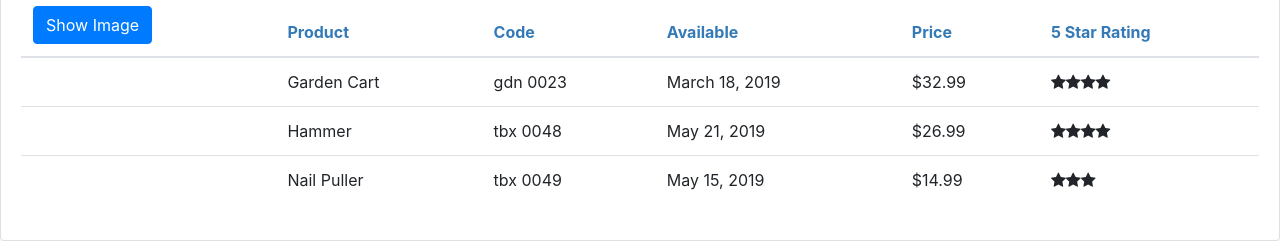
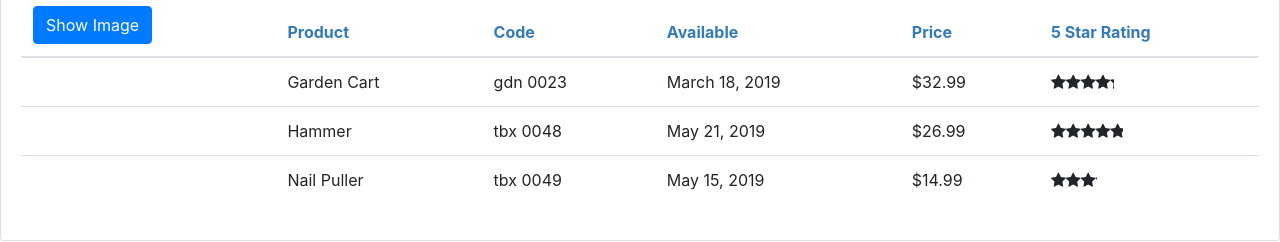
Before and after one commit to JakeAdams91/Angular-Practice, an Angular app: page /products in a window 1280 px wide. Shown: the part 200-442 px from the top of the page. Built offline with nearby package versions, Linux system fonts and the light colour scheme.

Commit message:
improvements to star rating system

```diff
--- a/src/app/shared/star.component.css
+++ b/src/app/shared/star.component.css
@@ -0,0 +1,6 @@
+.crop {
+  overflow: hidden;
+}
+div {
+  cursor: pointer;
+}
--- a/src/app/shared/star.component.html
+++ b/src/app/shared/star.component.html
@@ -2,10 +2,10 @@
     [style.width.px]="starWidth"
     [title]="rating">
   <div style="width: 75px">
-    <span *ngIf="rating > 1" class="fa fa-star"></span>
-    <span *ngIf="rating > 2" class="fa fa-star"></span>
-    <span *ngIf="rating > 3" class="fa fa-star"></span>
-    <span *ngIf="rating > 4" class="fa fa-star"></span>
-    <span *ngIf="rating >= 5" class="fa fa-star"></span>
+    <span class="fa fa-star"></span>
+    <span class="fa fa-star"></span>
+    <span class="fa fa-star"></span>
+    <span class="fa fa-star"></span>
+    <span class="fa fa-star"></span>
   </div>
 </div>
--- a/src/app/shared/star.component.ts
+++ b/src/app/shared/star.component.ts
@@ -7,7 +7,6 @@ import { Component, OnChanges, Input } from '@angular/core';
 })
 export class StarComponent implements OnChanges {
   @Input() rating: number;
-  // rating: number = 4;
   starWidth: number;
 
   ngOnChanges(): void {
```
